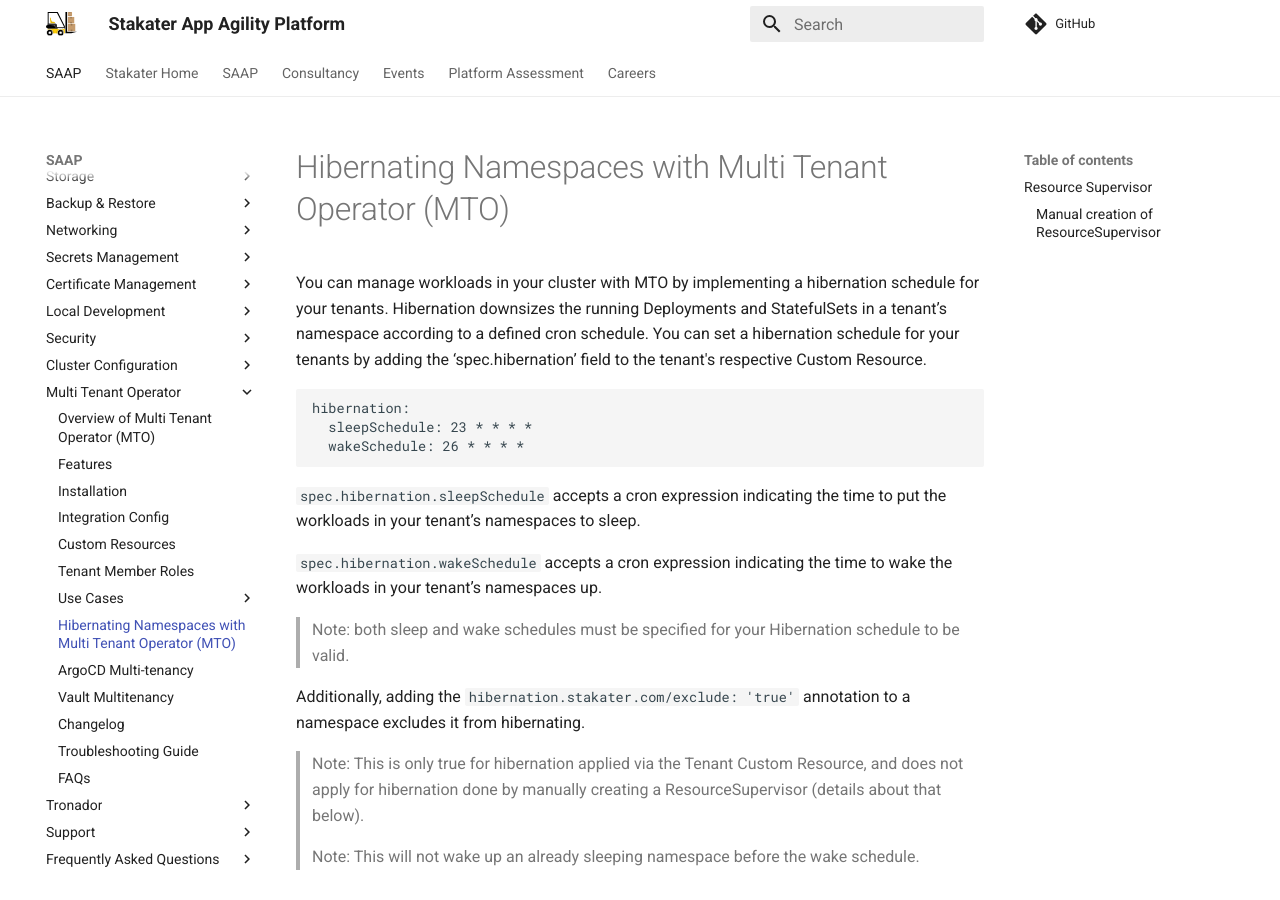
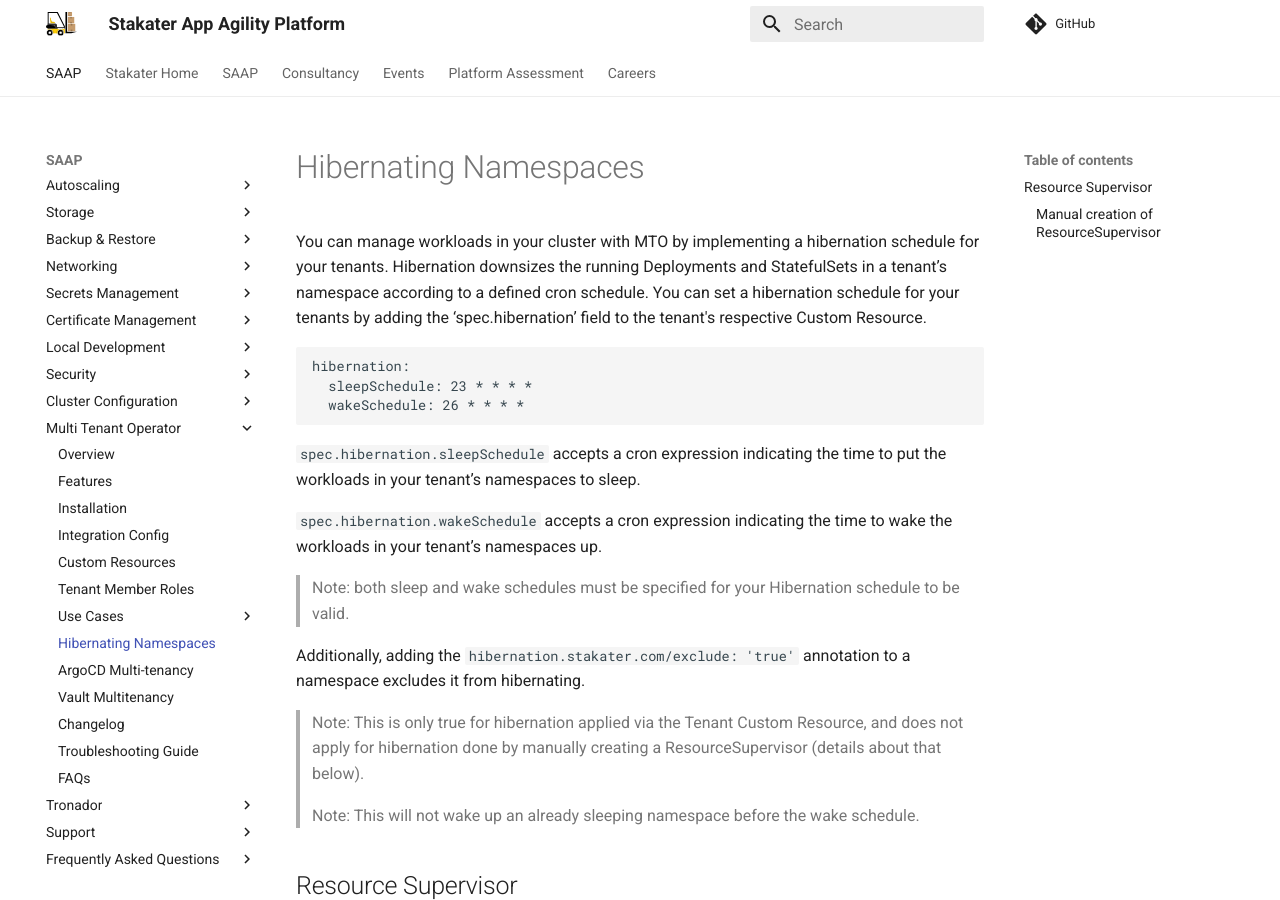
Before and after one commit to stakater/stakater-docs, an MkDocs documentation site: the page built from docs/content/sre/multi-tenant-operator/hibernation.md, in a window 1280 px wide and 900 px high. Built offline with MkDocs 1.6.1 and Material for MkDocs 9.7.7, drawn with Linux system fonts in a browser that asks for light colours; comment, search, counter and statistics services are not loaded.

Commit message:
minor tweaks

```diff
--- a/docs/content/sre/multi-tenant-operator/hibernation.md
+++ b/docs/content/sre/multi-tenant-operator/hibernation.md
@@ -1,4 +1,4 @@
-# Hibernating Namespaces with Multi Tenant Operator (MTO)
+# Hibernating Namespaces
 
 You can manage workloads in your cluster with MTO by implementing a hibernation schedule for your tenants.
 Hibernation downsizes the running Deployments and StatefulSets in a tenant’s namespace according to a defined cron schedule. You can set a hibernation schedule for your tenants by adding the ‘spec.hibernation’ field to the tenant's respective Custom Resource.
--- a/docs/content/sre/multi-tenant-operator/overview.md
+++ b/docs/content/sre/multi-tenant-operator/overview.md
@@ -5,7 +5,7 @@ head:
       content: SEO plugin
 ---
 
-# Overview of Multi Tenant Operator (MTO)
+# Overview
 
 OpenShift is designed to support a single tenant platform, hence making it difficult for cluster admins to host multi-tenancy in a single OpenShift cluster. If multi-tenancy is achieved by sharing a cluster, it can have many advantages, e.g. efficient resource utilization, less configuration effort and easier sharing of cluster-internal resources among different tenants. OpenShift and all managed applications provide enough primitive resources to achieve multi-tenancy, but it requires professional skills and deep knowledge of OpenShift.
 
--- a/mkdocs.yml
+++ b/mkdocs.yml
@@ -64,7 +64,6 @@ nav:
         - Applications:
             - content/sre/applications/cloud-native-app.md
             - content/sre/applications/helm.md
-            - content/sre/forecastle/forecastle.md
         - GitOps:
             - content/sre/gitops/introduction.md
             - content/sre/gitops/github.md
```
